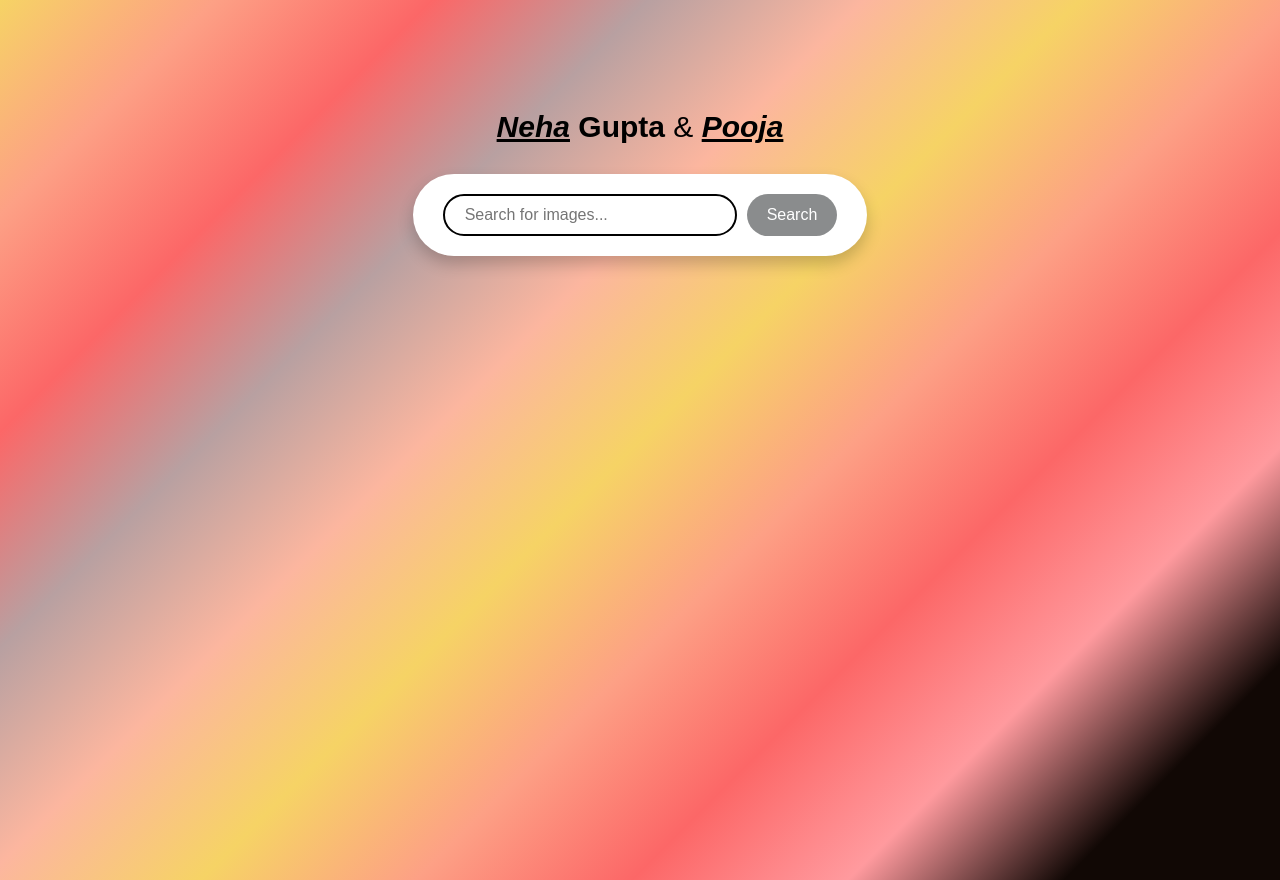
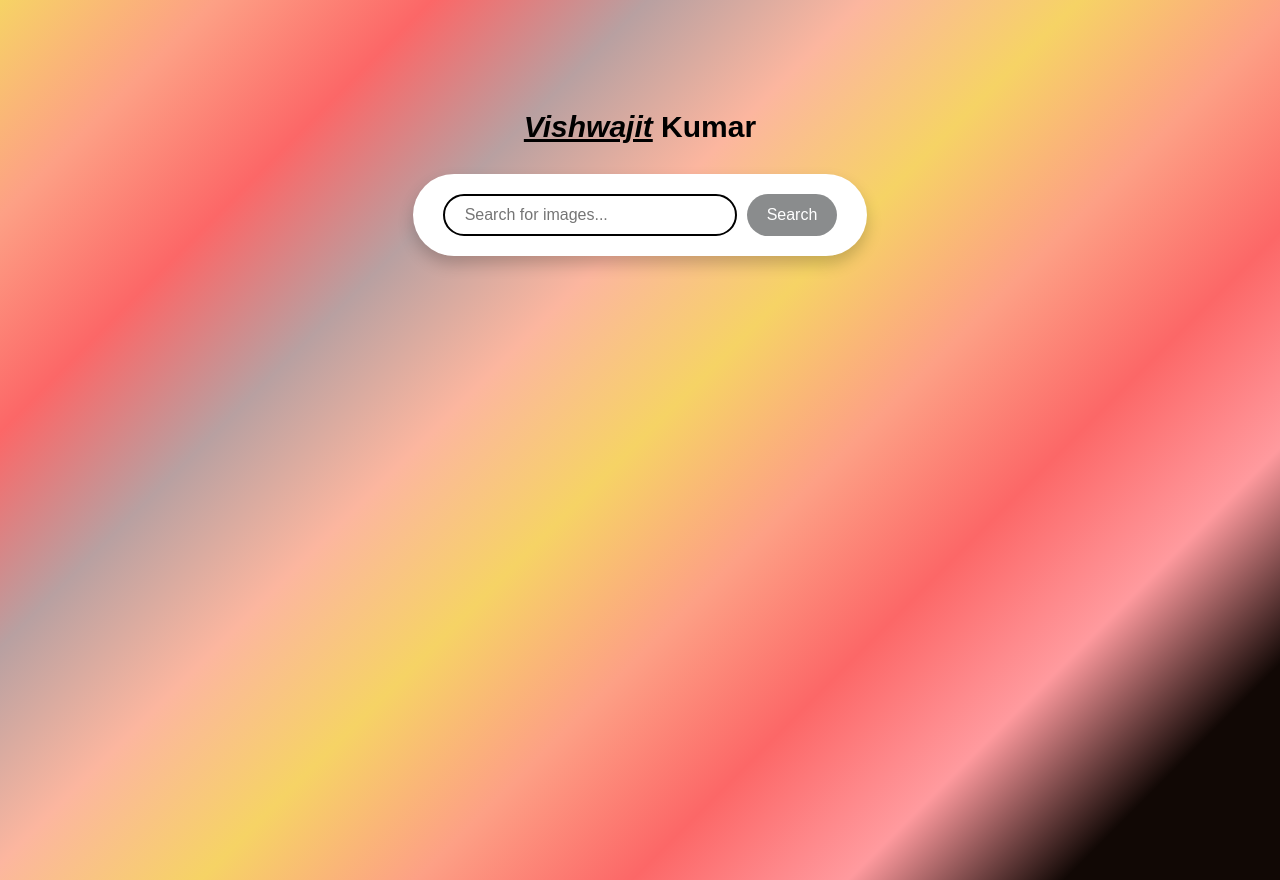
Before and after one commit to Vishwajeet1112/photo-search, a plain HTML site: page index.html in a window 1280 px wide. Drawn offline with Linux system fonts and the light colour scheme.

Commit message:
Update index.html

```diff
--- a/index.html
+++ b/index.html
@@ -7,7 +7,7 @@
   <link rel="stylesheet" href="style.css">
 </head>
 <body>
-    <p class="custom-text"><strong><i> <u> Neha</u><b> </i>Gupta</b></strong> &<strong><i> <u> Pooja</u><b> </i></b></strong></p>
+    <p class="custom-text"><strong><i> <u> Vishwajit</u><b> </i>Kumar</b></strong></p>
   <div class="search-container">
     <input type="text" id="search-input" placeholder="Search for images...">
     <button id="search-button">Search</button>
```
